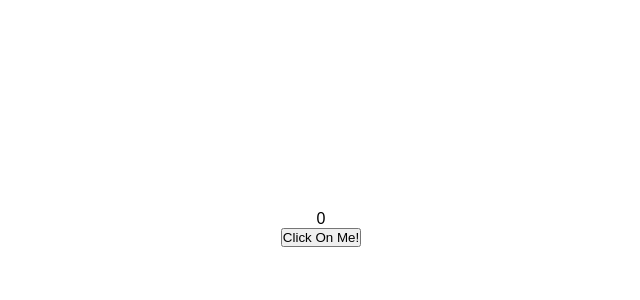
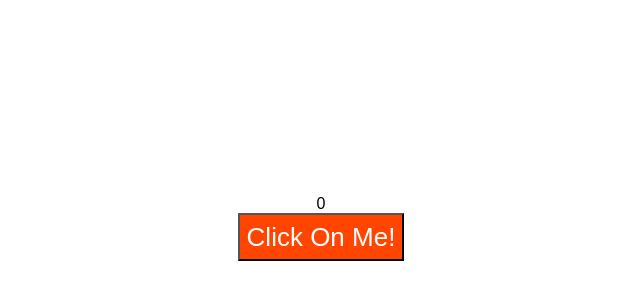
Before and after one commit to rodercode/counter, a React (Create React App) app: page / in a window 1280 px wide. Shown: the part 172-472 px from the top of the page, without its empty margins (319-959 px from the left). Built offline with nearby package versions, Linux system fonts and the light colour scheme.

Commit message:
style the button

```diff
--- a/src/scss/main.scss
+++ b/src/scss/main.scss
@@ -5,10 +5,17 @@
   font-family: sans-serif;
 }
 
-.container{
-    display: flex;
-    height: 100vh;
-    flex-direction:column;
-    align-items: center;
-    justify-content: center;
+.container {
+  display: flex;
+  height: 100vh;
+  flex-direction: column;
+  align-items: center;
+  justify-content: center;
 }
+
+button {
+  font-size: 26px;
+  padding: .25em;
+  background-color: orangered;
+  color: #fff;
+}
--- a/src/styles/main.css
+++ b/src/styles/main.css
@@ -11,4 +11,11 @@
   flex-direction: column;
   align-items: center;
   justify-content: center;
+}
+
+button {
+  font-size: 26px;
+  padding: 0.25em;
+  background-color: orangered;
+  color: #fff;
 }/*# sourceMappingURL=main.css.map */
```
Also changed, not shown: 1 other file (tests, documents, lock files or other folders).
